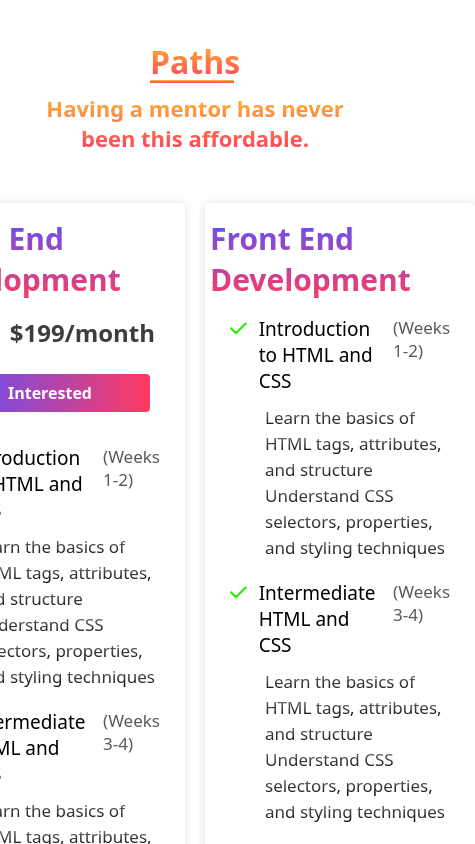
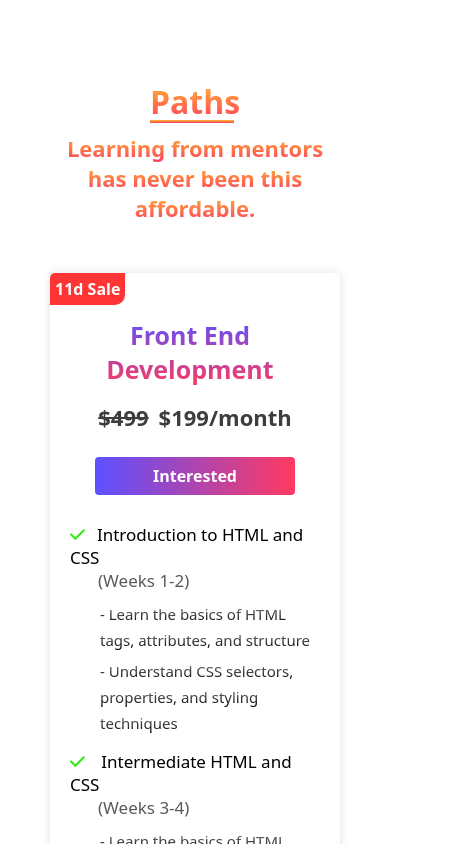
Before and after one commit to MikheilMusaelyan/CodeRush, an Angular app: page / in a window 390 px wide. Shown: the top 844 px of the page, 475 px wide, since content can reach past the window. Built offline with nearby package versions, Linux system fonts and the light colour scheme.

Commit message:
media queries done

```diff
--- a/src/app/app.component.html
+++ b/src/app/app.component.html
@@ -1,2 +1,4 @@
-<!-- <app-home></app-home> -->
-<app-plans></app-plans>
+<main>
+    <!-- <app-home></app-home> -->
+    <app-plans></app-plans>
+</main>
--- a/src/app/plans/plans.component.css
+++ b/src/app/plans/plans.component.css
@@ -1,5 +1,5 @@
 main{
-    margin: 40px;
+    padding: 40px;
 }
 .main-title, .sub-title{
     width: 100%;
@@ -26,6 +26,9 @@ main{
 .sub-title{
     font-size: 22px;
     margin: 0 0 40px 0;
+
+}
+.sub-title span{
     background: linear-gradient(to top, var(--pink), var(--orange));
     background-clip: text;
     -webkit-background-clip: text;
@@ -36,6 +39,8 @@ main{
     justify-content: center;
 }
 .plan{
+    min-width: 200px;
+    position: relative;
     display: flex;
     flex-direction: column;
     border-radius: 5px;
@@ -75,7 +80,7 @@ main{
 }
 
 .title{
-    margin: 0 0 6px -10px;
+    margin: 15px 0 6px -10px;
     display: flex;
     align-items: center;
     justify-content: center;
@@ -124,6 +129,10 @@ main{
     -webkit-text-fill-color: transparent;
     font-size: 17px;
 }
+.detail-span::before{
+    content: "- ";
+
+}
 .title-wrap{
     display: flex;
 }
@@ -135,17 +144,6 @@ main{
     text-underline-offset: 2px;
 }
 
-/* .time-stamp::before{
-    content: "";
-    left: 0;
-    width: 5.4px;
-    height: 5px;
-    background-color: black;
-    border-radius: 50%;
-    position: absolute;
-    top: 50%;
-    transform: translateY(-100%);
-} */
 .weeks{
     display: none;
     font-weight: normal;
@@ -155,3 +153,113 @@ main{
     color: rgb(55, 234, 24);
     padding-right: 12px;
 }
+
+.fact-wrap{
+    display: flex;
+    justify-content: center;
+    padding: 0 0 45px 0;
+}
+.fact{
+    padding: 0 10px;
+}
+.fact fa-icon{
+    color: var(--orange);
+}
+.fact-span{
+    font-size: 17px;
+    padding-left: 6px;
+    color: #3d3d3d;
+    display: inline-block;
+}
+.sale{
+    position: absolute;
+    left: 0;
+    top: 0;
+    display: block;
+    background-color: rgb(255, 53, 53);
+    color:white;
+    font-weight: bold;
+    padding: 5px;
+    border-radius: 5px 0 10px 0;
+}
+
+@media screen and (max-width: 1200px){
+    .title{
+        margin-top: 30px;
+    }
+    .title-wrap{
+        display: block;
+    }
+    .show-week{
+        padding-left: 28px;
+        display: block;
+    }
+}
+@media screen and (max-width: 960px){
+    .plan{
+        width: 80%;
+    }
+    .plan-wrap{
+        flex-wrap: wrap;
+    }
+    .title{
+        margin-top: 15px;
+    }
+}
+@media screen and (max-width: 700px){
+    .title{
+        margin-top: 30px;
+    }
+    main{
+        margin: 40px 10px;
+    }
+    .plan{
+        margin: 10px 0;
+    }
+    .time-stamp{
+        padding: 5px;
+    }
+    .sub-title{
+        box-sizing: border-box;
+        padding: 0 10px 0 10px;
+    }
+}
+
+@media screen and (max-width: 500px){
+    .plan{
+        width: 100%;
+    }
+    .title{
+        font-size: 25px;
+        display: flex;
+        justify-content: center;
+    }
+    .title span{
+        text-align: center;
+        display: block;
+    }
+    .course-price{
+        font-size: 22px;
+    }
+    .title-wrap{
+        font-size: 17px;
+    }
+    .detail-span{
+        font-size: 15px;
+    }
+    .detail-li{
+        margin-bottom: 5px;
+    }
+    .dropdown{
+        padding: 5px 0 0 30px;
+    }
+}
+@media screen and (max-width: 400px){
+    .plan{
+        width: 100%;
+    }
+    .title span{
+        width: 80%;
+
+    }
+}
--- a/src/app/plans/plans.component.html
+++ b/src/app/plans/plans.component.html
@@ -1,13 +1,27 @@
 <main>
     <h1 class="main-title">Paths</h1>
-    <h2 class="sub-title">Having a mentor has never been this affordable.</h2>
+    <h2 class="sub-title"><span>Learning from mentors has never been </span> <span> this affordable.</span></h2>
+    <!-- <div class="fact-wrap">
+        <div class="fact">
+            <fa-icon [icon]="req"></fa-icon>
+            <span class="fact-span">No requirements</span>
+        </div>
+        <div class="fact">
+            <fa-icon [icon]="certificate"></fa-icon>
+            <span class="fact-span">Certificate of completion</span>
+        </div>
+    </div> -->
 <div class="plan-wrap">
     <div class="plan">
+        <span class="sale">
+            11d Sale
+        </span>
         <h1 class="title"><span>Front End Development</span></h1>
         <h2 class="course-price">
             <span class="discount linethrough">$499</span>
             <span class="discount">$199/month</span>
         </h2>
+
         <div class="interact-wrap">
             <button class="interact">Interested</button>
         </div>
@@ -124,7 +138,18 @@
     </div>
 
     <div class="plan">
-        <h1 class="title"><span>Front End Development</span></h1>
+        <span class="sale">
+            11d Sale
+        </span>
+        <h1 class="title"><span>Full Stack Development</span></h1>
+        <h2 class="course-price">
+            <span class="discount linethrough">$599</span>
+            <span class="discount">$249/month</span>
+        </h2>
+
+        <div class="interact-wrap">
+            <button class="interact">Interested</button>
+        </div>
 
         <span class="time-stamp">
             <div class="title-wrap">
--- a/src/app/plans/plans.component.ts
+++ b/src/app/plans/plans.component.ts
@@ -1,7 +1,7 @@
 import { Component } from '@angular/core';
 import { } from "@fortawesome/angular-fontawesome"
 import { faArrowAltCircleDown } from '@fortawesome/free-regular-svg-icons';
-import { faCheck, faArrowDown } from '@fortawesome/free-solid-svg-icons';
+import { faCheck, faArrowDown, faClock, faCheckDouble, faCertificate} from '@fortawesome/free-solid-svg-icons';
 
 @Component({
   selector: 'app-plans',
@@ -11,5 +11,8 @@ import { faCheck, faArrowDown } from '@fortawesome/free-solid-svg-icons';
 export class PlansComponent {
   tick = faCheck
   dropdown = faArrowDown
+  time = faClock
+  req = faCheckDouble
+  certificate = faCertificate
 
 }
```
